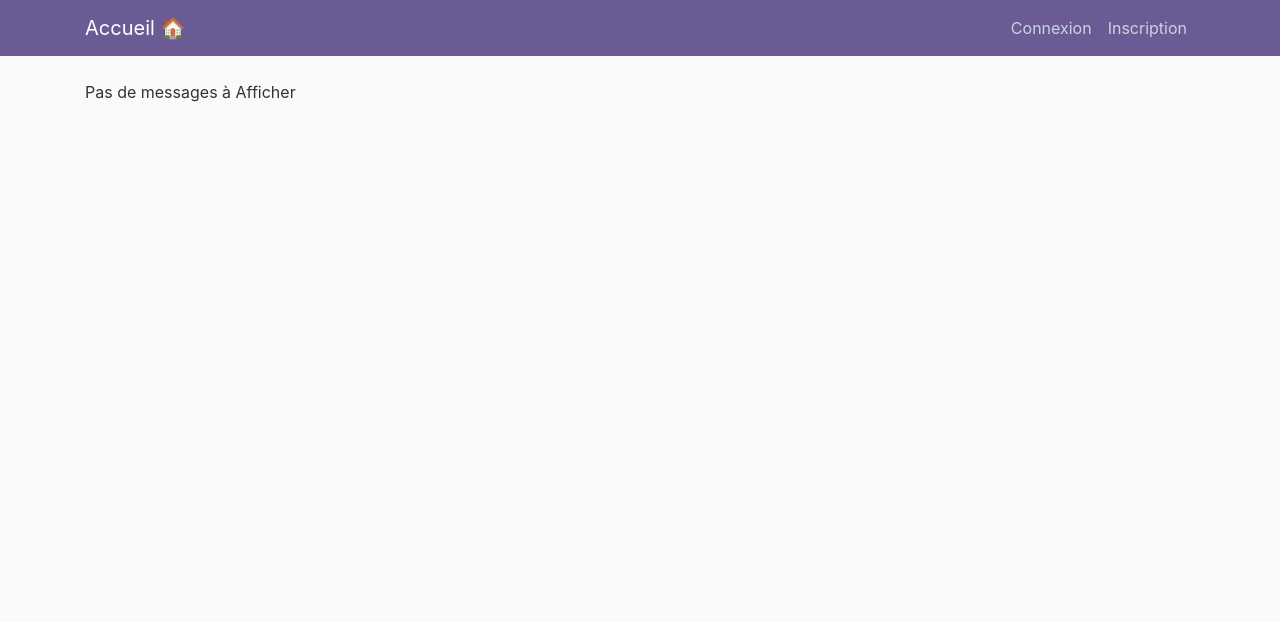
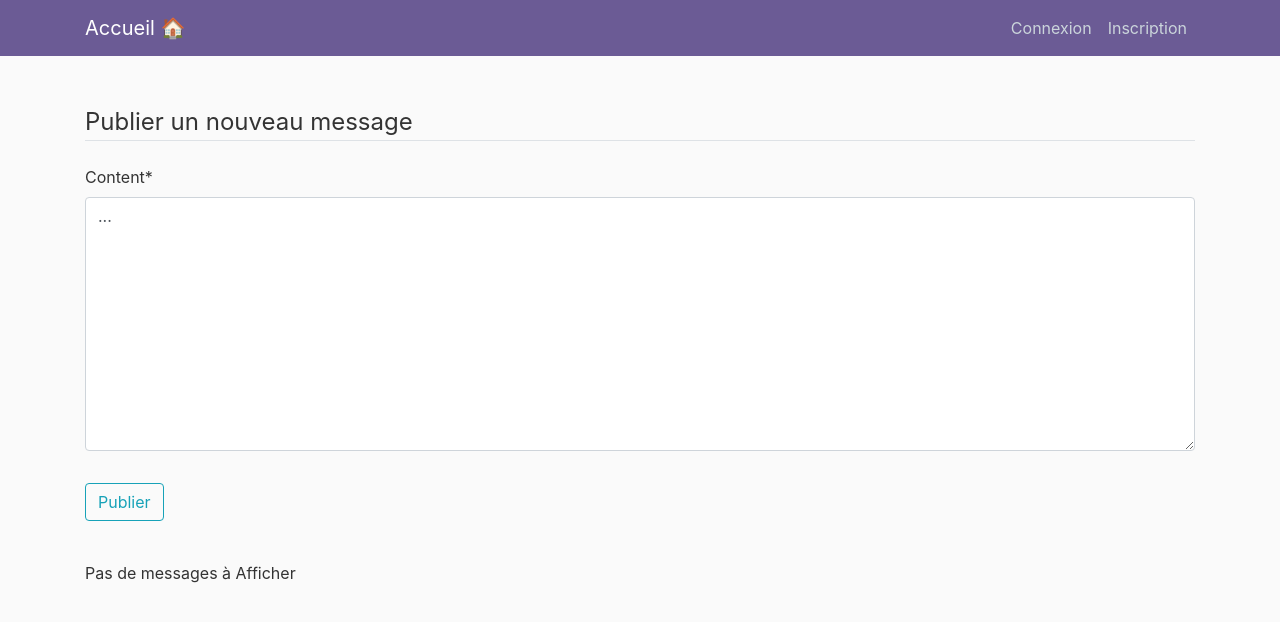
Before and after one commit to LekishviliRati/Send_messages_on_social_networks, a Django app: page /messages/ in a window 1280 px wide. Shown: the top 622 px of the page. Run offline with Django 3.2, Linux system fonts and the light colour scheme; data that the repository does not hold is empty; some libraries are stand-ins or nearby versions.

Commit message:
Possible to send message from user interface to discord

```diff
--- /dev/null
+++ b/send_messages_on_social_networks/chat/forms.py
@@ -0,0 +1,8 @@
+from .models import Message
+from django.forms import ModelForm
+
+
+class MessageRegisterForm(ModelForm):
+    class Meta:
+        model = Message
+        fields = ['content']
--- a/send_messages_on_social_networks/chat/models.py
+++ b/send_messages_on_social_networks/chat/models.py
@@ -3,6 +3,12 @@ from users.models import User
 
 
 class Message(models.Model):
-    content = models.TextField(default="aucun messsage")
+    content = models.TextField(default="...")
     publication_date = models.DateTimeField(auto_now_add=True)
     author = models.ForeignKey(User, on_delete=models.CASCADE, default=1)
+
+    class Meta:
+        ordering = ['-publication_date']
+
+    def __str__(self):
+        return self.content
--- a/send_messages_on_social_networks/chat/templates/list_messages.html
+++ b/send_messages_on_social_networks/chat/templates/list_messages.html
@@ -1,5 +1,17 @@
 {% extends 'base.html' %}
+{% load crispy_forms_tags %}
 {% block content %}
+    <br>
+    <form method="POST">
+        {% csrf_token %}
+        <fieldset class="form-group">
+            <legend class="border-bottom mb-4"> Publier un nouveau message </legend>
+            {{ form|crispy }}
+        </fieldset>
+        <div class="form-group">
+            <button class="btn btn-outline-info" type="submit"> Publier </button>
+        </div>
+    </form> <br>
 {% if messages %}
     {% for message in messages %}
         <article class="media content-section">
@@ -13,7 +25,6 @@
                 <p class="article-content"> statut :  </p>
             </div>
         </article>
-
     {% endfor %}
 {% else %}
     <p> Pas de messages à Afficher </p>
--- a/send_messages_on_social_networks/chat/views.py
+++ b/send_messages_on_social_networks/chat/views.py
@@ -1,5 +1,9 @@
-from django.shortcuts import render
+import json
+
+from django.shortcuts import render, redirect
 from .models import Message
+from .forms import MessageRegisterForm
+from .discord_chat import SendMessageToDiscord
 
 
 def home(request):
@@ -7,5 +11,15 @@ def home(request):
 
 
 def list_message(request):
-    message = Message.objects.all()
-    return render(request, 'list_messages.html', {'messages': message})
+    if request.method == "GET":
+        form = MessageRegisterForm()
+        return render(request, 'list_messages.html', locals())
+    elif request.method == "POST":
+        form = MessageRegisterForm(request.POST)
+        message = Message.objects.all()
+        if form.is_valid():
+            content = form.cleaned_data['content']
+            send_content_to_discord = SendMessageToDiscord(content)
+            form.save()
+            return render(request, 'list_messages.html', {'messages': message, 'form': form})
+            # return redirect("list_message")
--- a/send_messages_on_social_networks/users/forms.py
+++ b/send_messages_on_social_networks/users/forms.py
@@ -1,6 +1,4 @@
-from django import forms
 from .models import User
-from django.contrib.auth.forms import UserCreationForm
 from django.forms import ModelForm
 
 
--- a/send_messages_on_social_networks/users/models.py
+++ b/send_messages_on_social_networks/users/models.py
@@ -1,5 +1,7 @@
 from django.db import models
 from django.contrib.auth.models import AbstractUser
 
+
+# Created custom user in case we need add to add extra fields to users
 class User(AbstractUser):
-    age = models.CharField(max_length=3, default="X")
+    age = models.CharField(max_length=3, default=None)
--- a/send_messages_on_social_networks/users/views.py
+++ b/send_messages_on_social_networks/users/views.py
@@ -1,6 +1,6 @@
 from django.shortcuts import render, redirect
-from django.contrib.auth.forms import UserCreationForm
-from django.contrib import messages
+# from django.contrib.auth.forms import UserCreationForm
+# from django.contrib import messages
 from .forms import UserRegisterForm
 
 
```
Also changed, not shown: send_messages_on_social_networks/chat/discord_chat.py (+42 -20 lines), send_messages_on_social_networks/chat/migrations/0003_alter_message_options_alter_message_content.py (added), send_messages_on_social_networks/users/migrations/0003_alter_user_age.py (added). Lines whose indentation alone changed are shown as unchanged.
